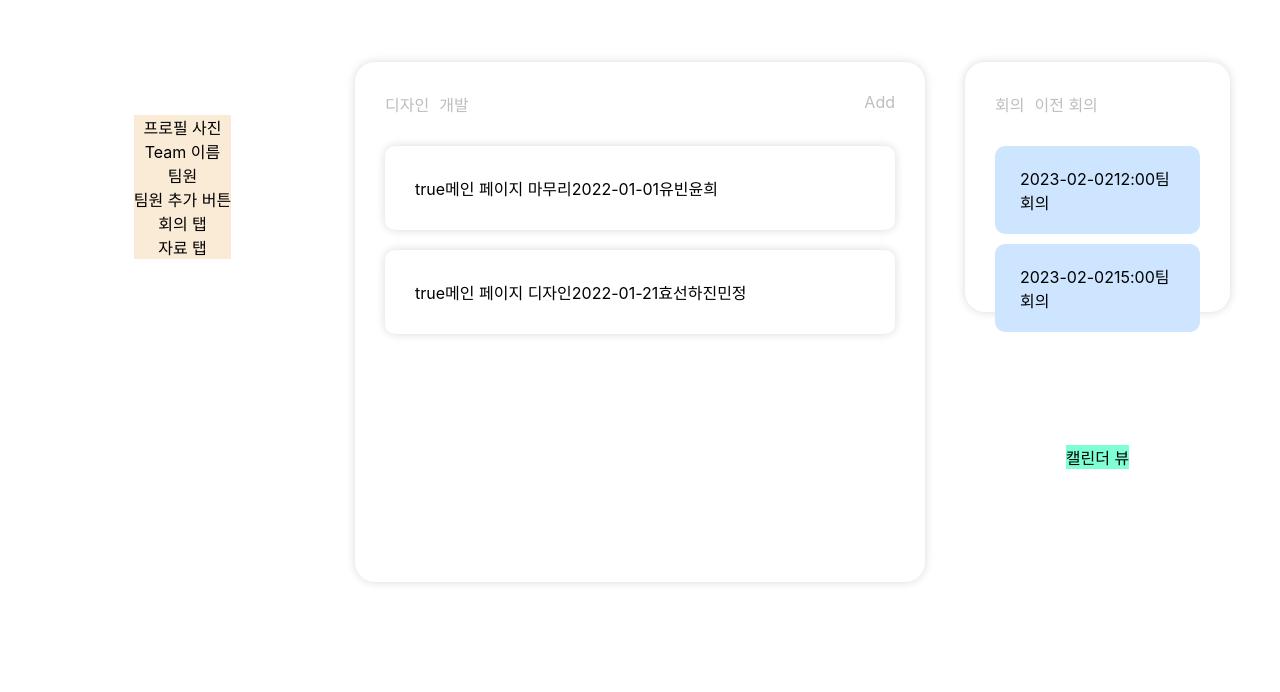
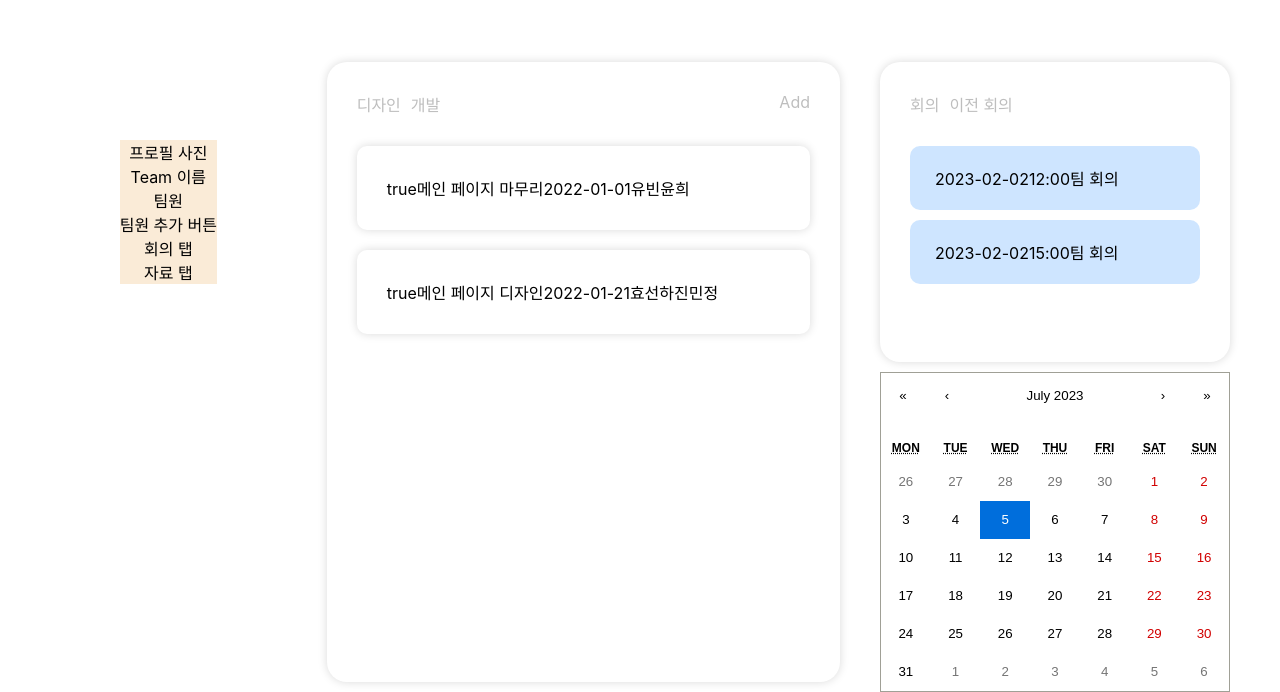
Before and after one commit to TeamStation/FrontEnd, a React (Create React App) app: page /teams in a window 1280 px wide. Shown: the part 258-950 px from the top of the page. Before the commit the page ends 890 px from the top, so only its background shows below. Built offline with nearby package versions, Linux system fonts and the light colour scheme.

Commit message:
Feat: 캘린더 라이브러리 추가

```diff
--- a/package.json
+++ b/package.json
@@ -10,6 +10,7 @@
     "moment": "^2.29.4",
     "node-sass": "^9.0.0",
     "react": "^18.2.0",
+    "react-calendar": "^4.3.0",
     "react-calendar-timeline": "^0.28.0",
     "react-dom": "^18.2.0",
     "react-router-dom": "^6.14.0",
--- a/src/css/team-page.scss
+++ b/src/css/team-page.scss
@@ -1,8 +1,8 @@
 .team-page-container {
-    margin: 50px 50px;
+    margin: 0 50px;
     display: grid;
     grid-template-columns: repeat(4, 1fr);
-    grid-template-rows: repeat(3, 250px);
+    grid-template-rows: repeat(3, 300px);
     grid-template-areas:
         "side-nav timeline timeline timeline"
         "side-nav goals goals meetings"
@@ -85,6 +85,6 @@
 
     .calendar {
         grid-area: calendar;
-        background-color: aquamarine;
+        // background-color: aquamarine;
     }
 }
--- a/src/pages/TeamPage/Calendar.js
+++ b/src/pages/TeamPage/Calendar.js
@@ -1,7 +1,15 @@
-import React from "react";
+import React, { useState } from "react";
+import CalendarComponent from "react-calendar";
+import "react-calendar/dist/Calendar.css";
 
 const Calendar = () => {
-  return <div className="calendar">캘린더 뷰</div>;
+  const [value, onChange] = useState(new Date());
+
+  return (
+    <div className="calendar">
+      <CalendarComponent onChange={onChange} value={value} />
+    </div>
+  );
 };
 
 export default Calendar;
```
Also changed, not shown: 1 other file (tests, documents, lock files or other folders).
